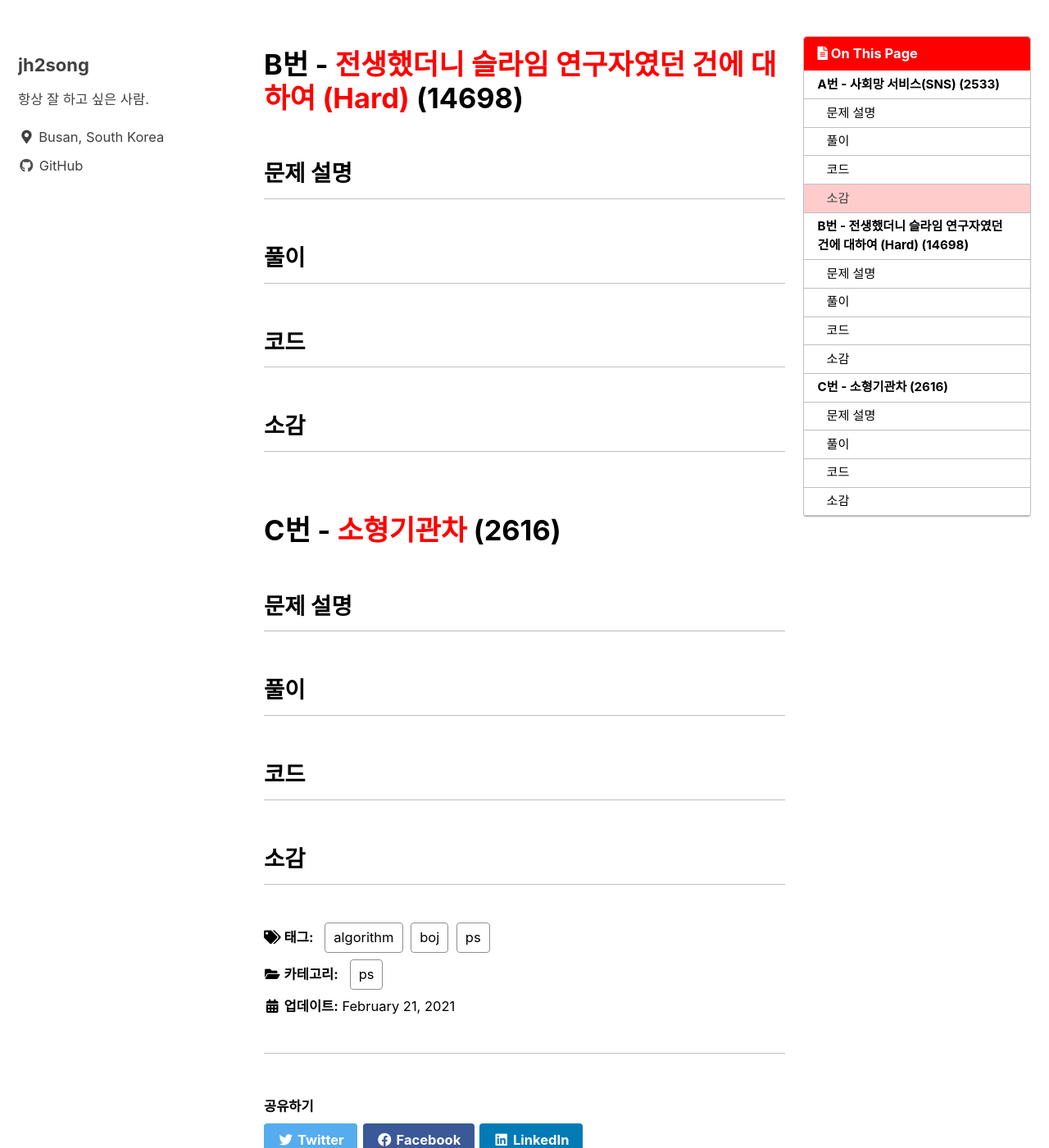
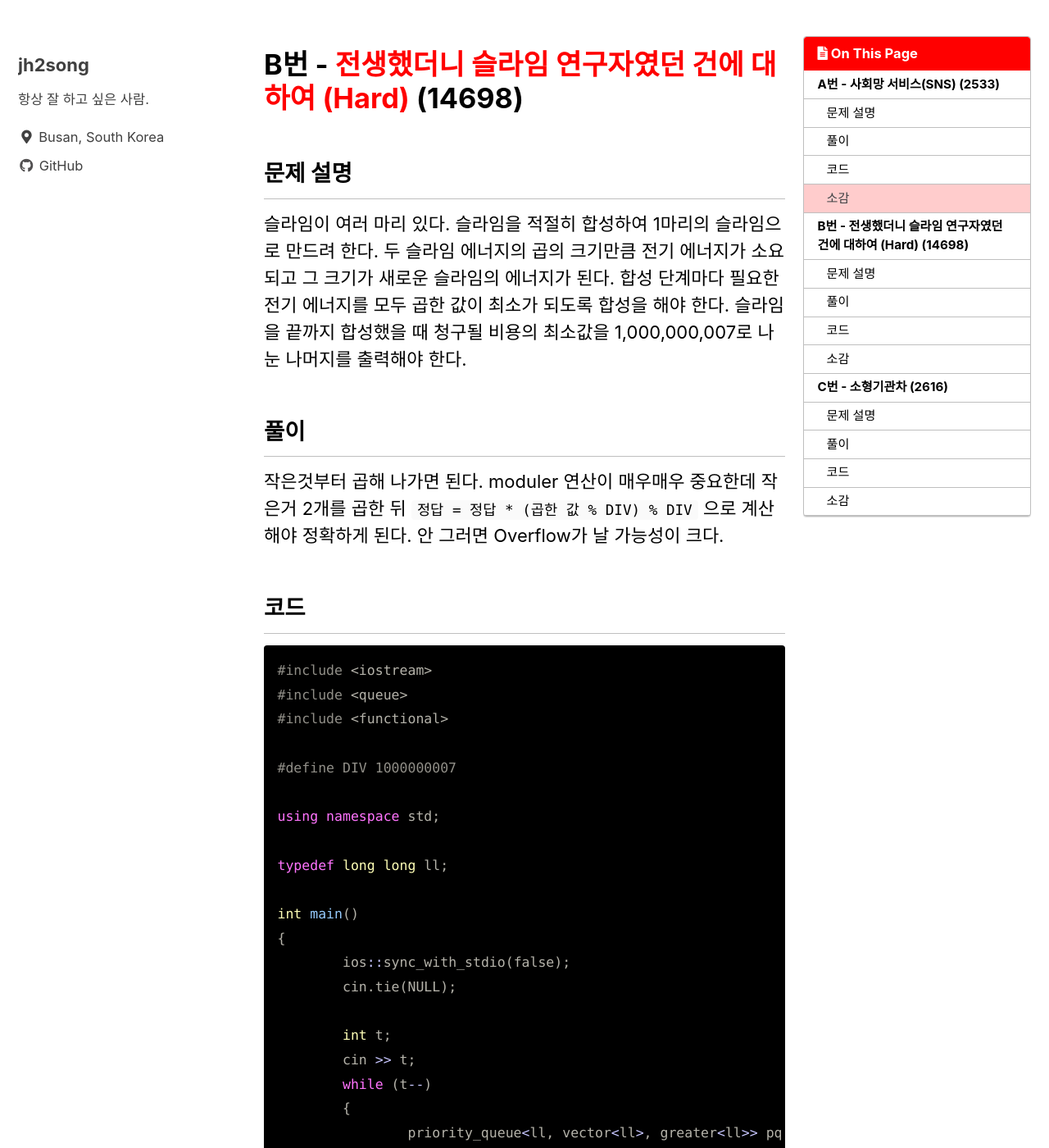
Before and after one commit to jh2song/jh2song.github.io, a Jekyll site: the page built from _posts/ps/2021-02-21-algorithm-study-week008.md, in a window 1280 px wide and 1400 px high, scrolled down 4263 px. Shown: the whole window at 82% size. Built offline with Jekyll 4.4.1, drawn with Linux system fonts in a browser that asks for light colours; cached includes are drawn as plain includes; some of the changed text lies outside the part shown.

Commit message:
21/02/21

````diff
--- a/_posts/ps/2021-02-21-algorithm-study-week008.md
+++ b/_posts/ps/2021-02-21-algorithm-study-week008.md
@@ -141,11 +141,66 @@ int solve(int i, int j)
 
 ## 문제 설명
 
+슬라임이 여러 마리 있다. 슬라임을 적절히 합성하여 1마리의 슬라임으로 만드려 한다. 두 슬라임 에너지의 곱의 크기만큼 전기 에너지가 소요되고 그 크기가 새로운 슬라임의 에너지가 된다. 합성 단계마다 필요한 전기 에너지를 모두 곱한 값이 최소가 되도록 합성을 해야 한다. 슬라임을 끝까지 합성했을 때 청구될 비용의 최소값을 1,000,000,007로 나눈 나머지를 출력해야 한다.
+
 ## 풀이
+
+작은것부터 곱해 나가면 된다. moduler 연산이 매우매우 중요한데 작은거 2개를 곱한 뒤 `정답 = 정답 * (곱한 값 % DIV) % DIV` 으로 계산해야 정확하게 된다. 안 그러면 Overflow가 날 가능성이 크다.
 
 ## 코드
 
+```c++
+#include <iostream>
+#include <queue>
+#include <functional>
+
+#define DIV 1000000007
+
+using namespace std;
+
+typedef long long ll;
+
+int main()
+{
+	ios::sync_with_stdio(false);
+	cin.tie(NULL);
+
+	int t;
+	cin >> t;
+	while (t--)
+	{
+		priority_queue<ll, vector<ll>, greater<ll>> pq;
+
+		int n;
+		cin >> n;
+
+		ll d;
+		while (n--)
+		{
+			cin >> d;
+			pq.push(d);
+		}
+
+		ll answer = 1;
+		while (pq.size() != 1)
+		{
+			ll p1 = pq.top();
+			pq.pop();
+			ll p2 = pq.top();
+			pq.pop();
+			ll newEle = p1 * p2;
+			answer = answer * (newEle % DIV) % DIV;
+			pq.push(newEle);
+		}
+
+		cout << answer << "\n";
+	}
+}
+```
+
 ## 소감
+
+작은것부터 곱해나가면 된다는것을 빠르게 catch 하지 못하였다. 사실 이 문제는 실버급 문제라고 생각한다. 우선순위 큐만 쓰면 되기 때문이다.
 
 <br>
 
````
